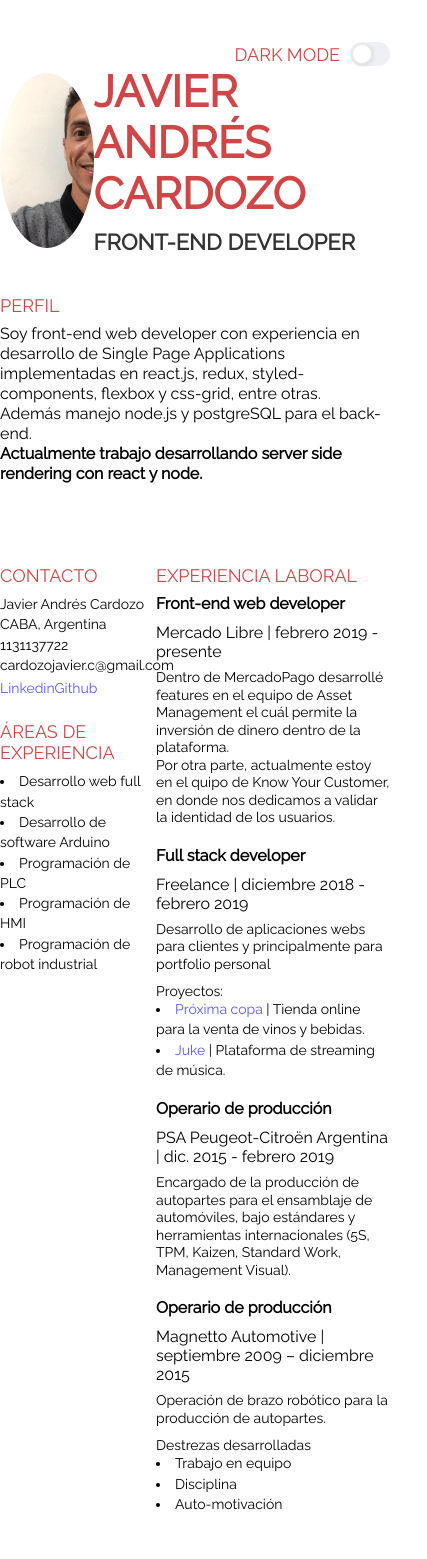
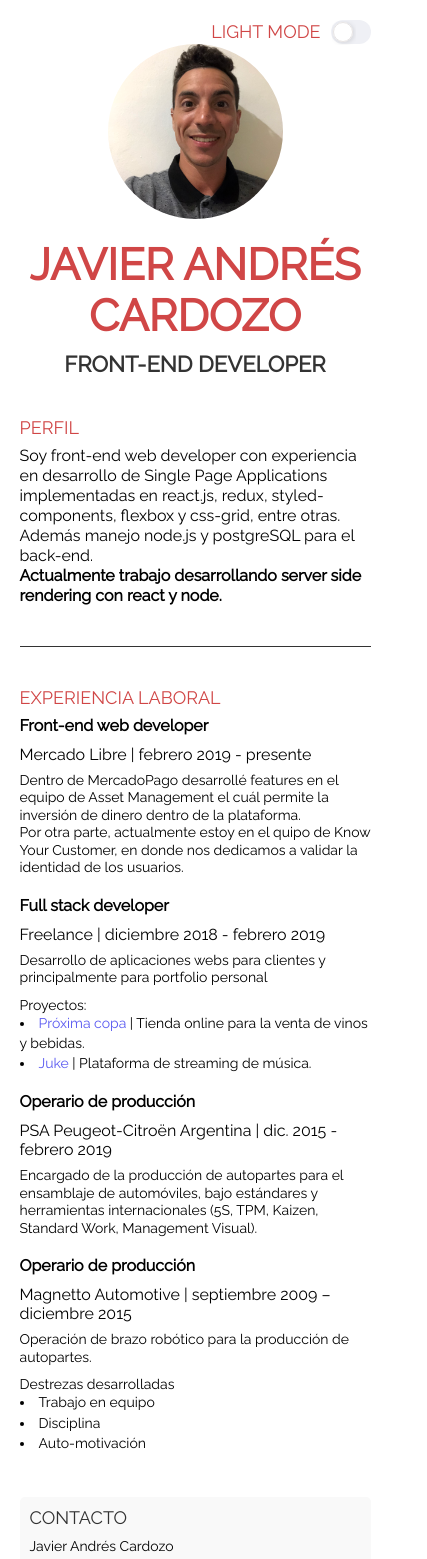
Before and after one commit to CardozoJavier/cv, a React app: page / in a window 390 px wide. Shown: the top 1559 px of the page, 427 px wide, since content can reach past the window. Built offline with nearby package versions, Linux system fonts and the light colour scheme.

Commit message:
Create media queries for web mobile and tablet

```diff
--- a/src/App.jsx
+++ b/src/App.jsx
@@ -27,7 +27,10 @@ import {
 } from './styles';
 import { Toggle } from './components';
 import './main.css';
+import palette from './styles/palette';
 import data from './data.json';
+
+const { black08 } = palette;
 
 const {
   header,
@@ -56,7 +59,7 @@ const CV = () => {
   return (
     <Container>
       <DarkModeContainer onClick={handleMode} role="button">
-        <Label margin="0 10px 0 0" className={`${className} widget`}>{className === 'dark-mode' ? 'Light mode' : 'Dark mode'}</Label>
+        <Label margin="0 10px 0 0" className={`${className} widget`}>{className === 'dark-mode' ? 'Dark mode' : 'Light mode'}</Label>
         <Toggle status={className === 'dark-mode'} />
       </DarkModeContainer>
       <HeaderContainer>
@@ -74,8 +77,9 @@ const CV = () => {
       <Line className={className} />
 
       <SectionContainer>
-        <SideSection>
-          <Label className={className}>{contact.label}</Label>
+        <SideSection className={className}>
+          <div>
+            <Label className={className} color={black08}>{contact.label}</Label>
             {contact.items.map(item => (
               <Description className={className} key={item} fontSize="14px" lineHeight="1.45">
                 {item}
@@ -86,6 +90,8 @@ const CV = () => {
                 <Link key={item.src} href={item.src} target="_blank">{item.label}</Link>
               ))}
             </LinkContainer>
+          </div>
+          <div>
             <Label className={className} marginTop="25px">{areas.label}</Label>
             <ul>
               {areas.items.map(item => (
@@ -94,6 +100,7 @@ const CV = () => {
                 </ListItem>
               ))}
             </ul>
+          </div>
         </SideSection>
         <MainSection>
           <Label className={className}>{jobExperience.label}</Label>
@@ -121,13 +128,16 @@ const CV = () => {
       <Line className={className} />
 
       <SectionContainer>
-        <SideSection>
+        <SideSection className={className}>
+          <div>
             <Label className={className}>{languages.label}</Label>
             {languages.items.map(item => (
               <Description className={className} key={item} fontSize="14px" lineHeight="1.45">
                 {parse(item)}
               </Description>
             ))}
+          </div>
+          <div style={{ width: '50%', marginTop: '0' }} />
         </SideSection>
         <MainSection>
           <Label className={className}>{rewards.label}</Label>
@@ -142,19 +152,23 @@ const CV = () => {
       <Line className={className} />
 
       <SectionContainer>
-        <SideSection>
+        <SideSection className={className}>
+          <div>
             <Label className={className}>{hardSkills.label}</Label>
             <ul>
               {hardSkills.items.map(item => (
                 <ListItem className={className} key={item} fontSize="14px" lineHeight="1.45">{item}</ListItem>
               ))}
             </ul>
+          </div>
+          <div>
             <Label className={className} marginTop="25px">{softSkills.label}</Label>
             <ul>
               {softSkills.items.map(item => (
                 <ListItem className={className} key={item} fontSize="14px" lineHeight="1.45">{item}</ListItem>
               ))}
             </ul>
+          </div>
         </SideSection>
         <MainSection>
           <Label className={className} fontWeight="900">{education.label}</Label>
@@ -174,7 +188,7 @@ const CV = () => {
       <Line className={className} />
 
       <SectionContainer>
-        <SideSection />
+        <SideSection backgroundColor='transparent' />
         <MainSection>
           <Label className={className}>{jobReferences.label}</Label>
           {jobReferences.items.map(item => (
--- a/src/index.html
+++ b/src/index.html
@@ -2,8 +2,9 @@
 <html>
 	<head>
 		<meta charset='utf-8'>
-    <title>Cardozo Javier</title>
+    <title>Cardozo Javier | cv</title>
     <link href="https://fonts.googleapis.com/css2?family=Raleway:wght@100;400&display=swap" rel="stylesheet">
+    <meta content="width=device-width, initial-scale=1" name="viewport" />
 	</head>
 	<body>
 		<div id='root'></div>
--- a/src/styles/App.styles.js
+++ b/src/styles/App.styles.js
@@ -16,12 +16,9 @@ export const Container = styled.div`
     }
     background-color: transparent;
     transition: color .5s, background-color .5s;
-    &.dark-mode {
-      color: ${dark.font};
-    }
-    &.light-mode {
-      color: ${light.font};
-    }
+  }
+  @media (max-width: 768px) {
+    padding: 5%;
   }
 `;
 
@@ -42,6 +39,12 @@ export const Label = styled.p`
   &.light-mode {
     color: ${red46};
   }
+  @media (max-width: 768px) {
+    margin-top: 0;
+    &.light-mode {
+      color: ${({ color }) => color || red46};
+    }
+  }
 `;
 
 export const Line = styled.div`
@@ -55,7 +58,7 @@ export const Line = styled.div`
     background-color: ${dark.tertiary};
   }
   &.light-mode {
-    background-color: ${light.font};
+    background-color: ${light.primary};
   }
 `;
 
@@ -64,6 +67,9 @@ export const LinkContainer = styled.div`
   justify-content: space-around;
   margin-top: 5px;
   width: 50%;
+  @media (max-width: 768px) {
+    width: 100%;
+  }
 `;
 
 export const Link = styled.a`
--- a/src/styles/Header.styles.js
+++ b/src/styles/Header.styles.js
@@ -1,4 +1,4 @@
-import styled from 'styled-components';
+import styled, { css } from 'styled-components';
 import palette from './palette';
 const { red46, black08, dark, light, beiged4 } = palette;
 
@@ -7,6 +7,10 @@ export const HeaderContainer = styled.div`
   align-items: center;
   justify-content: space-between;
   margin-bottom: 40px;
+
+  @media (max-width: 768px) {
+    flex-direction: column;
+  }
 `;
 
 export const ImageContainer = styled.div`
@@ -21,7 +25,11 @@ export const Image = styled.img`
   margin: -30px 0 0 0;
 `;
 
-export const TitleContainer = styled.div``;
+export const TitleContainer = styled.div`
+  @media (max-width: 768px) {
+    margin-top: 20px;
+  }
+`;
 
 export const Title = styled.h1`
   text-transform: uppercase;
@@ -30,10 +38,13 @@ export const Title = styled.h1`
   background-color: transparent;
   transition: color .5s, background-color .5s;
   &.dark-mode {
-    color: ${dark.primary};
+    color: ${dark.secondary};
   }
   &.light-mode {
     color: ${red46};
+  }
+  @media (max-width: 768px) {
+    text-align: center;
   }
 `;
 
@@ -44,10 +55,13 @@ export const SubTitle = styled.h2`
   background-color: transparent;
   transition: color .5s, background-color .5s;
   &.dark-mode {
-    color: ${dark.secondary};
+    color: ${dark.primary};
   }
   &.light-mode {
     color: ${light.primary};
+  }
+  @media (max-width: 768px) {
+    text-align: center;
   }
 `;
 
--- a/src/styles/Section.styles.js
+++ b/src/styles/Section.styles.js
@@ -4,14 +4,53 @@ const { dark, light } = palette;
 
 export const SectionContainer = styled.div`
   display: flex;
+  @media (max-width: 768px) {
+    flex-direction: column-reverse;
+  }
 `;
 
 export const SideSection = styled.div`
   width: 40%;
+  @media (max-width: 768px) {
+    display: flex;
+    justify-content: space-evenly;
+    align-items: baseline;
+    margin-top: 25px;
+    padding: 10px;
+    width: 100%;
+    border-radius: 5px;
+    &.dark-mode {
+      background-color: ${({ backgroundColor }) => backgroundColor || '#222233'};
+    }
+    &.light-mode {
+      background-color: ${({ backgroundColor }) => backgroundColor || '#f9f9f9'};
+    }
+  }
+  @media (max-width: 480px) {
+    display: flex;
+    flex-direction: column;
+    margin-top: 25px;
+    padding: 10px;
+    width: 100%;
+    border-radius: 5px;
+    div + div {
+      margin-top: 25px;
+    }
+    &.dark-mode {
+      background-color: ${({ backgroundColor }) => backgroundColor || '#222233'};
+    }
+    &.light-mode {
+      background-color: ${({ backgroundColor }) => backgroundColor || '#f9f9f9'};
+    }
+  }
+
 `;
 
 export const MainSection = styled.div`
   width: 60%;
+  @media (max-width: 768px) {
+    width: 100%;
+  }
 `;
 
 export const SectionTitle = styled.p`
```
Lines whose indentation alone changed are shown as unchanged.
